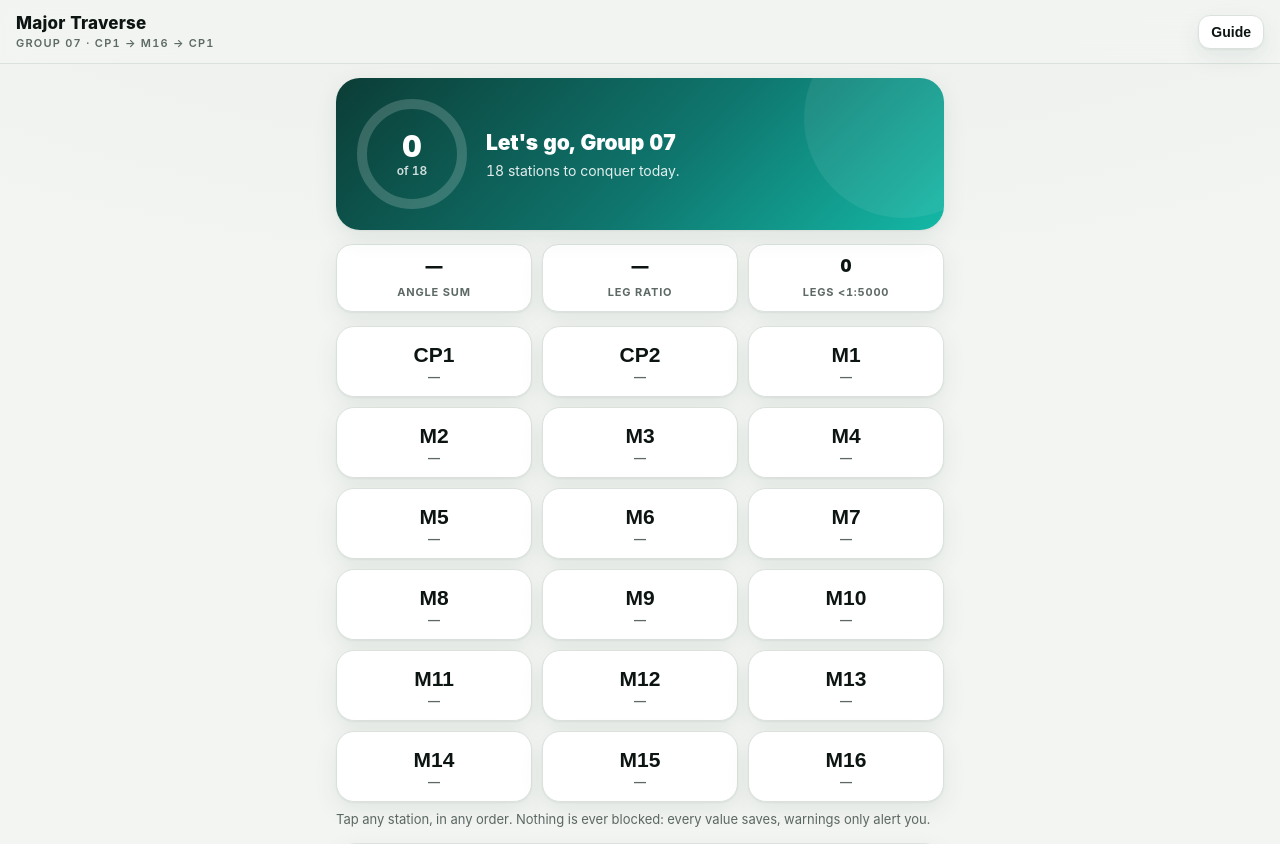
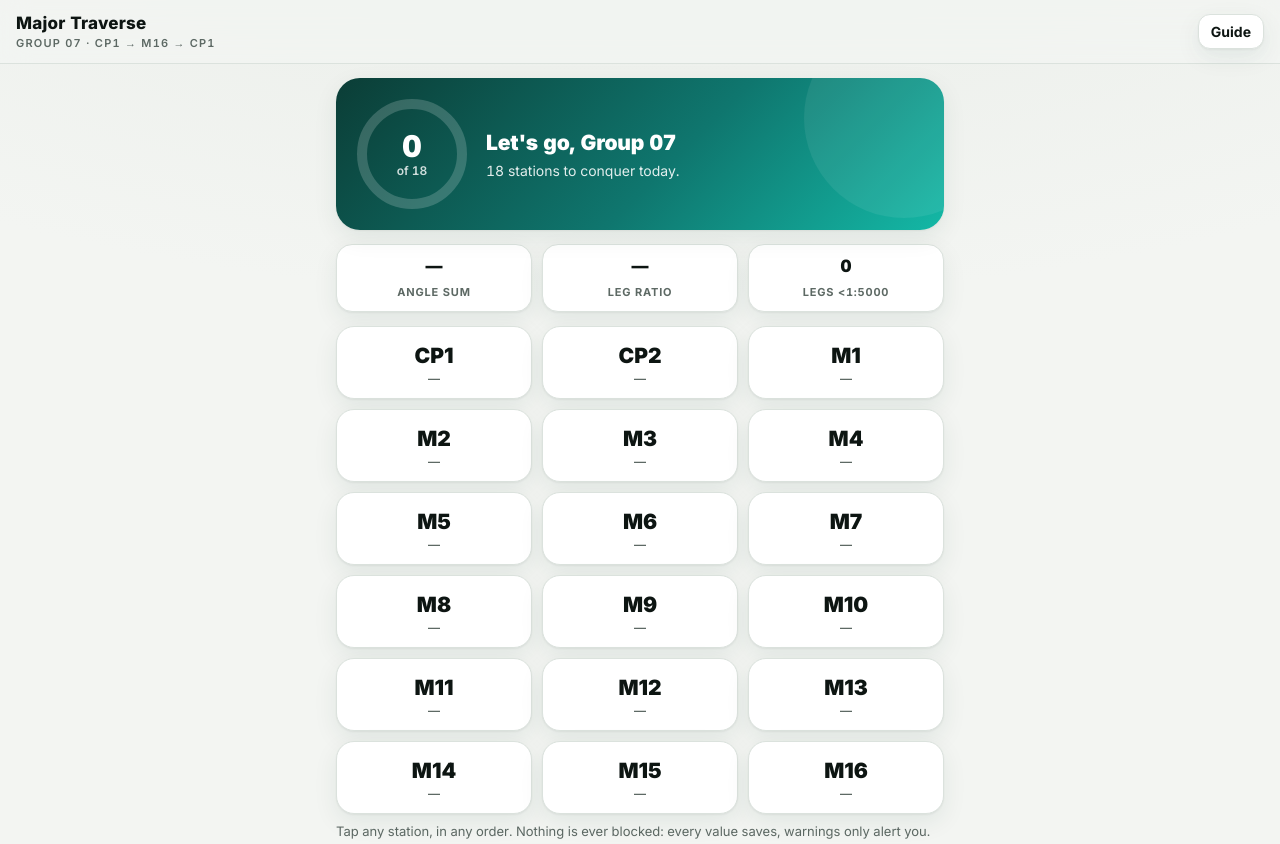
Before and after one commit to gaurabxkc/traverse-checker, a plain HTML site: page index.html in a window 1280 px wide. Shown: the top 844 px of the page. Drawn offline with Linux system fonts and the light colour scheme.

Commit message:
Bundle Inter font for consistent offline typography
Co-Authored-By: Claude Opus 5.5 <noreply@anthropic.com>

```diff
--- a/index.html
+++ b/index.html
@@ -6,6 +6,7 @@
 <meta name="theme-color" content="#0f766e">
 <title>Traverse Checker</title>
 <link rel="manifest" href="manifest.json">
+<link rel="preload" href="inter.woff2" as="font" type="font/woff2" crossorigin>
 <link rel="icon" href="icon.svg" type="image/svg+xml">
 <style>
 :root{--bg:#f3f5f2;--bg2:#e8ece7;--card:#ffffff;--ink:#0d1512;--mut:#5d6964;--line:#dbe2dd;--acc:#0f766e;--acc2:#14b8a6;--gold:#d4a017;
@@ -14,9 +15,11 @@
 @media (prefers-color-scheme:dark){:root{--bg:#070b0a;--bg2:#0d1412;--card:#111a17;--ink:#ecf3ef;--mut:#8fa29a;--line:#1f2b27;--acc:#2dd4bf;--acc2:#5eead4;--gold:#facc15;
 --ok:#34d399;--okbg:#06281c;--bad:#f87171;--badbg:#2c0b0b;--part:#fbbf24;--partbg:#2a1d05;--shadow:0 1px 0 rgba(255,255,255,.03) inset,0 10px 30px rgba(0,0,0,.45);
 --hero:linear-gradient(135deg,#042f2a 0%,#0b5e56 55%,#0f9488 100%);--input:#0b1310}}
+@font-face{font-family:"InterApp";src:url("inter.woff2") format("woff2");font-weight:100 900;font-display:block}
 *{box-sizing:border-box}
+button,input,textarea,select{font-family:inherit}
 html{background:var(--bg)}
-body{margin:0;background:radial-gradient(1200px 500px at 50% -200px,var(--bg2),var(--bg));min-height:100vh;color:var(--ink);font:16px/1.4 "Inter","Segoe UI",Roboto,system-ui,sans-serif;-webkit-tap-highlight-color:transparent;font-variant-numeric:tabular-nums}
+body{margin:0;background:radial-gradient(1200px 500px at 50% -200px,var(--bg2),var(--bg));min-height:100vh;color:var(--ink);font:16px/1.4 "InterApp",system-ui,sans-serif;font-feature-settings:"tnum" 1,"cv11" 1;-webkit-tap-highlight-color:transparent;font-variant-numeric:tabular-nums}
 header{position:sticky;top:0;z-index:20;backdrop-filter:blur(14px);-webkit-backdrop-filter:blur(14px);background:color-mix(in srgb,var(--bg) 78%,transparent);border-bottom:1px solid var(--line);padding:12px 16px;display:flex;align-items:center;gap:10px}
 header h1{font-size:17px;margin:0;flex:1;letter-spacing:.2px;font-weight:800}
 header h1 small{display:block;font-size:11px;font-weight:600;color:var(--mut);letter-spacing:1.2px;text-transform:uppercase}
--- a/sw.js
+++ b/sw.js
@@ -1,4 +1,4 @@
-const C="trav-v5",F=["./","index.html","manifest.json","icon.svg"];
+const C="trav-v6",F=["./","index.html","manifest.json","icon.svg","inter.woff2"];
 self.addEventListener("install",e=>{e.waitUntil(caches.open(C).then(c=>c.addAll(F)));self.skipWaiting()});
 self.addEventListener("activate",e=>{e.waitUntil(caches.keys().then(k=>Promise.all(k.filter(x=>x!==C).map(x=>caches.delete(x)))));self.clients.claim()});
 // cache first (works offline), refresh cache in background when online
```
Also changed, not shown: inter.woff2 (added).
